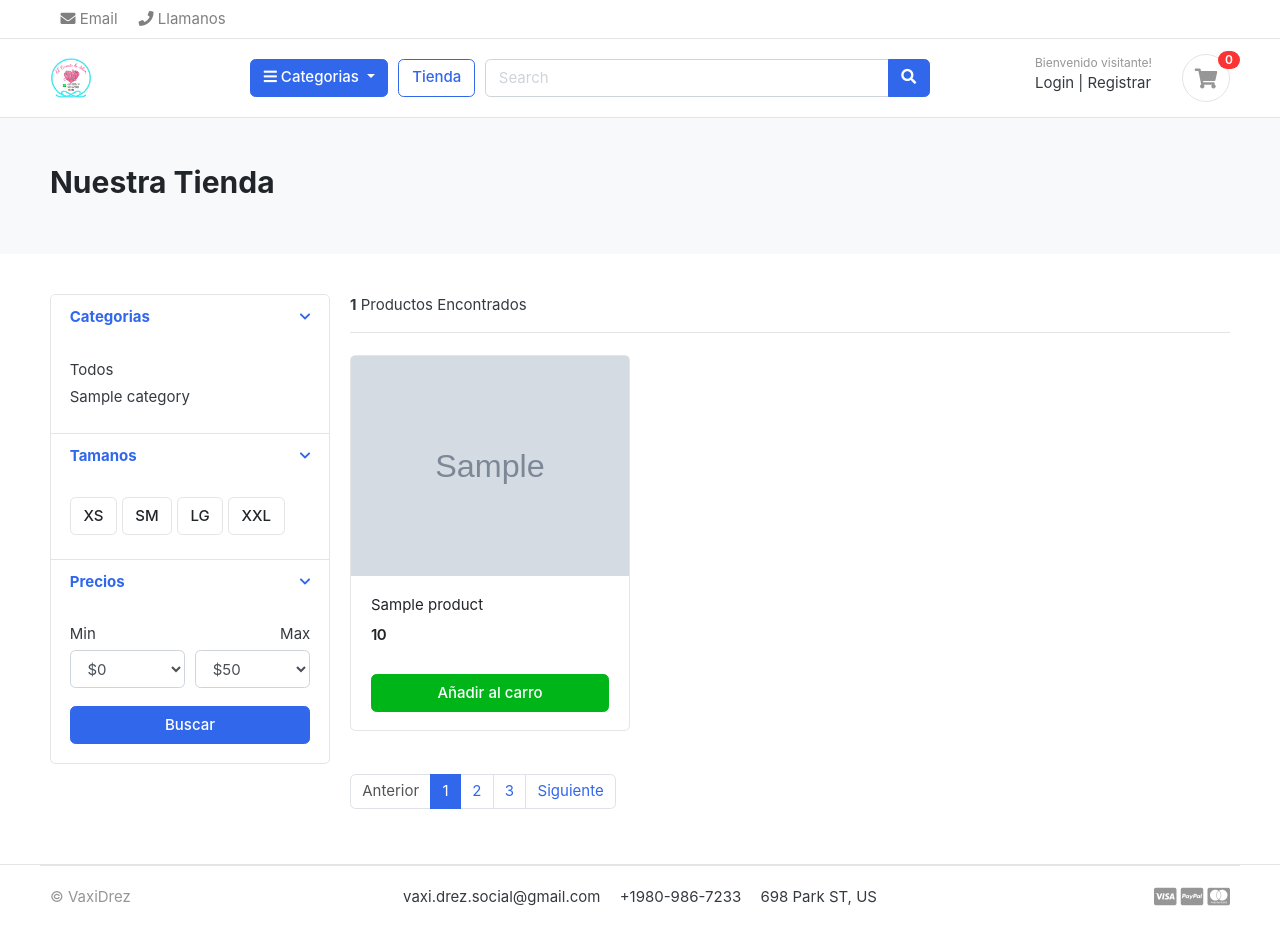
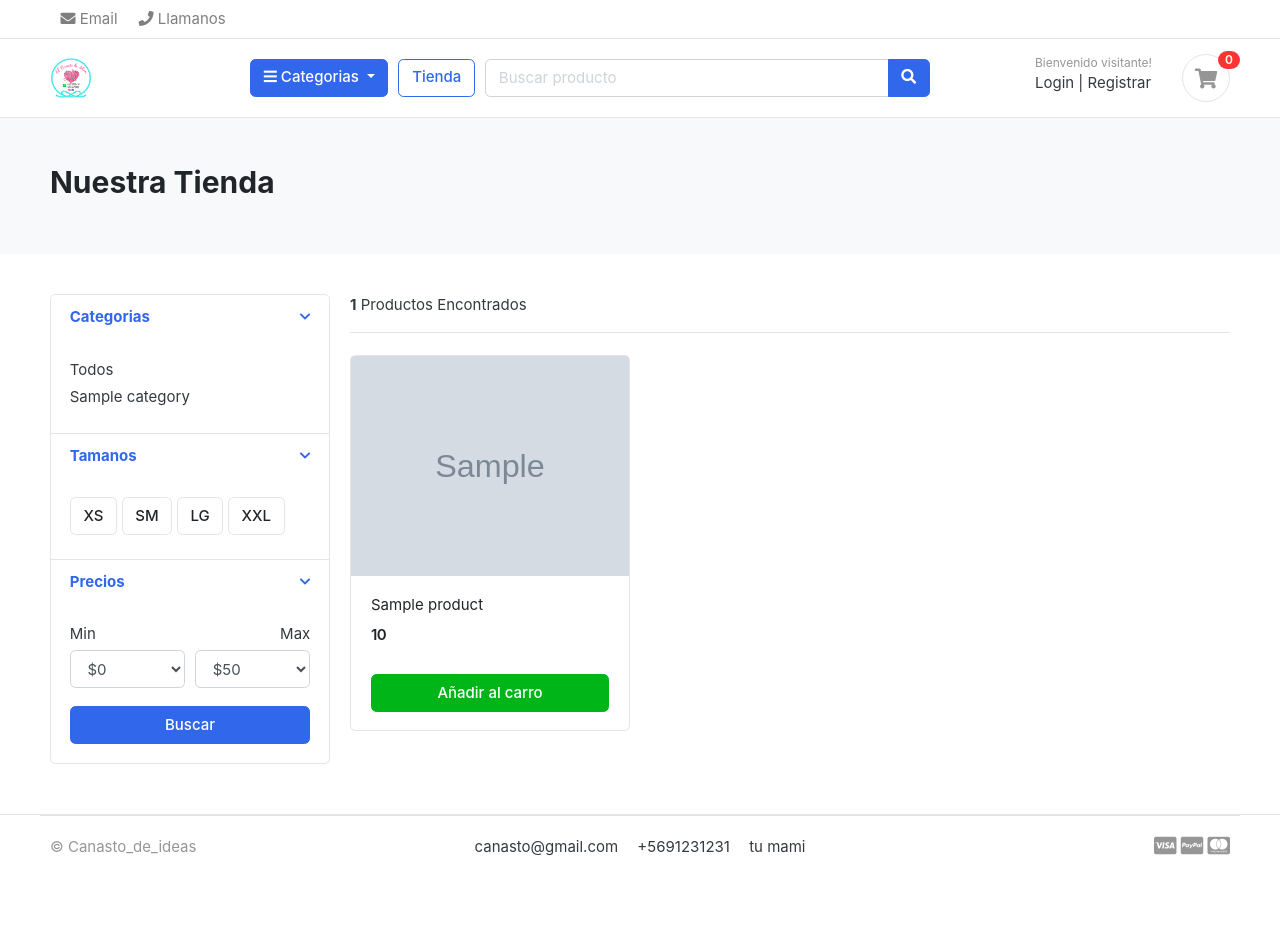
Before and after one commit to frsty/eccomerce, a Django app: page /store/ in a window 1280 px wide. After the commit the page ends 856 px from the top, so only its background shows below. Run offline with Django 4.2, Linux system fonts and the light colour scheme; tables that the repository leaves empty hold one stand-in row (values such as "Sample post"); grey boxes marked "Sample" are stand-in pictures; parts of the project's set-up code (start-up, migrations or seed data) failed here and were passed over; some web fonts are replaced.

Commit message:
paginacion

```diff
--- a/store/urls.py
+++ b/store/urls.py
@@ -4,6 +4,7 @@ from . import views
 
 urlpatterns = [
     path('',views.store, name='store'),
-    path('<slug:category_slug>', views.store, name='product_by_category'),
-    path('<slug:category_slug>/<slug:product_slug>/', views.product_detail, name='product_detail'),
+    path('category/<slug:category_slug>/', views.store, name='product_by_category'),
+    path('category/<slug:category_slug>/<slug:product_slug>/', views.product_detail, name='product_detail'),
+    path('search/,',views.search,name='search'),
 ]
--- a/store/views.py
+++ b/store/views.py
@@ -2,6 +2,7 @@ from django.shortcuts import render, get_object_or_404
 from .models import Product
 from category.models import Category
 from django.core.paginator import EmptyPage, PageNotAnInteger, Paginator
+from django.db.models import Q
 
 # Create your views here.
 def store(request, category_slug=None):
@@ -40,7 +41,16 @@ def product_detail(request, category_slug,product_slug):
         'single_product': single_product,
     }
 
+    return render(request, 'store/product_detail.html', context)
 
-
-
-    return render(request, 'store/product_detail.html', context)
+def search(request):
+    if 'keyword' in request.GET:
+        keyword = request.GET['keyword']
+        if keyword:
+            products =  Product.objects.order_by('-created_date').filter( Q(description__icontains=keyword) | Q(product_name__icontains=keyword))
+            product_count = products.count()
+    context = {
+        'products': products,
+        'product_count': product_count,
+    }
+    return render(request,'store/store.html', context)
--- a/templates/includes/footer.html
+++ b/templates/includes/footer.html
@@ -3,12 +3,12 @@
 	<div class="container">
 		<section class="footer-bottom border-top row">
 			<div class="col-md-2">
-				<p class="text-muted"> &copy VaxiDrez </p>
+				<p class="text-muted"> &copy Canasto_de_ideas </p>
 			</div>
 			<div class="col-md-8 text-md-center">
-				<span  class="px-2">vaxi.drez.social@gmail.com</span>
-				<span  class="px-2">+1980-986-7233</span>
-				<span  class="px-2">698 Park ST, US</span>
+				<span  class="px-2">canasto@gmail.com</span>
+				<span  class="px-2">+5691231231</span>
+				<span  class="px-2">tu mami</span>
 			</div>
 			<div class="col-md-2 text-md-right text-muted">
 				<i class="fab fa-lg fa-cc-visa"></i>
--- a/templates/includes/navbar.html
+++ b/templates/includes/navbar.html
@@ -38,9 +38,11 @@
 	</div> <!-- col.// -->
 	<a href="{%url 'store'%}" class="btn btn-outline-primary">Tienda</a>
 	<div class="col-lg  col-md-6 col-sm-12 col">
-		<form action="#" class="search">
+
+
+		<form action="{% url 'search'%}" class="search">
 			<div class="input-group w-100">
-			    <input type="text" class="form-control" style="width:60%;" placeholder="Search">
+			    <input type="text" class="form-control" style="width:60%;" placeholder="Buscar producto" name='keyword'>
 
 			    <div class="input-group-append">
 			      <button class="btn btn-primary" type="submit">
@@ -49,6 +51,8 @@
 			    </div>
 		    </div>
 		</form> <!-- search-wrap .end// -->
+
+
 	</div> <!-- col.// -->
 	<div class="col-lg-3 col-sm-6 col-8 order-2 order-lg-3">
 				<div class="d-flex justify-content-end mb-3 mb-lg-0">
--- a/templates/store/store.html
+++ b/templates/store/store.html
@@ -125,9 +125,8 @@
         </header><!-- sect-heading -->
 
         <div class="row">
-
+          {% if products %}
           {% for product in products %}
-
           <div class="col-md-4">
             <figure class="card card-product-grid">
               <div class="img-wrap">
@@ -147,18 +146,41 @@
             </figure>
           </div> <!-- col.// -->
           {% endfor %}
+          {% else %}
+            <div>
+              <h2> No se encontraron resultados :( </h2>
+            </div>
+          {% endif %}
 
         </div> <!-- row end.// -->
 
 
         <nav class="mt-4" aria-label="Page navigation sample">
+          {% if products.has_other_pages  %}
           <ul class="pagination">
+
+            {% if products.has_previous %}
+            <li class="page-item"><a class="page-link" href="?page={{products.previous_page_number}}">Anterior</a></li>
+            {% else %}
             <li class="page-item disabled"><a class="page-link" href="#">Anterior</a></li>
-            <li class="page-item active"><a class="page-link" href="#">1</a></li>
-            <li class="page-item"><a class="page-link" href="#">2</a></li>
-            <li class="page-item"><a class="page-link" href="#">3</a></li>
-            <li class="page-item"><a class="page-link" href="#">Siguiente</a></li>
+            {% endif %}
+
+            {% for i in products.paginator.page_range %}
+              {% if products.number == i %}
+                <li class="page-item active"><a class="page-link" href="#">{{i}}</a></li>
+              {%else%}
+                <li class="page-item"><a class="page-link" href="?page={{i}}">{{i}}</a></li>
+              {%endif%}
+            {% endfor %}
+
+            {% if products.has_next %}
+              <li class="page-item"><a class="page-link" href="?page={{products.next_page_number}}">Siguiente</a></li>
+            {% else %}
+              <li class="page-item disabled"><a class="page-link" href="#">Siguiente</a></li>
+            {%endif%}
           </ul>
+          {% endif %}
+
         </nav>
 
       </main> <!-- col.// -->
```
